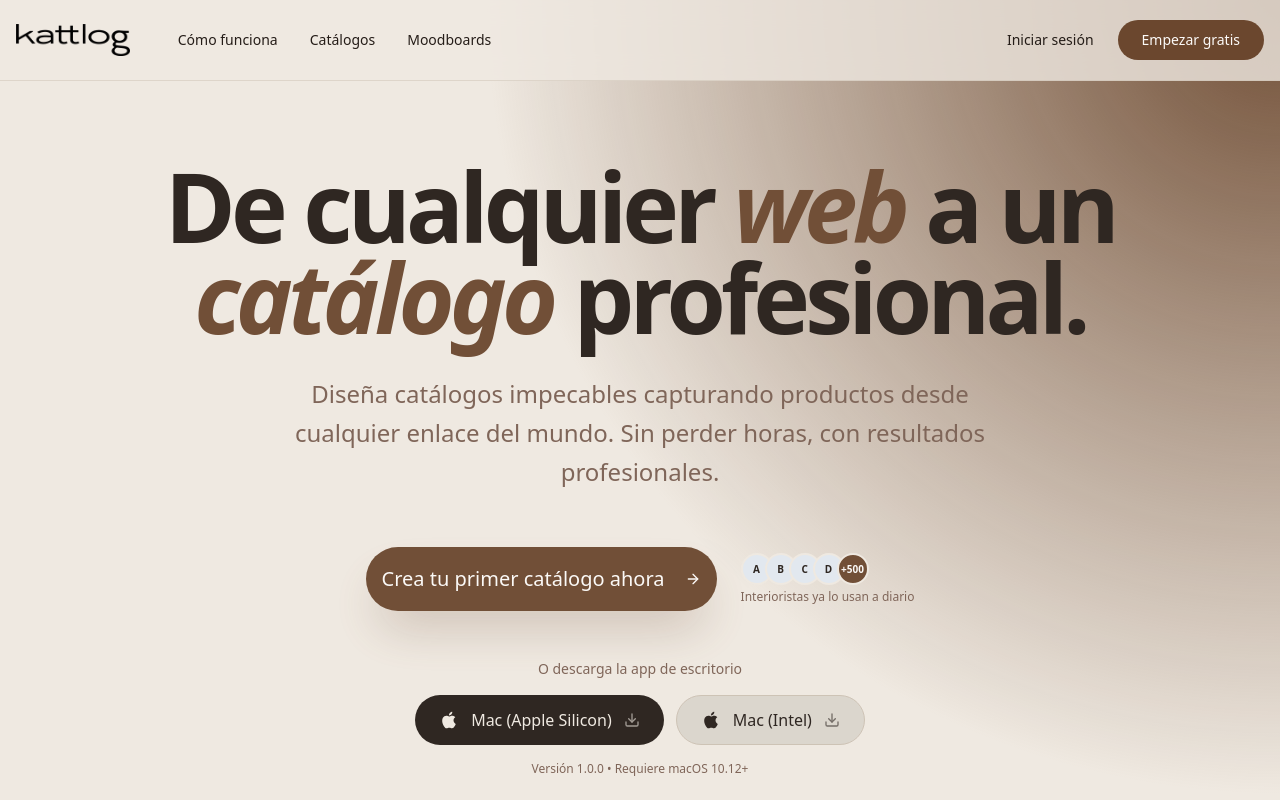
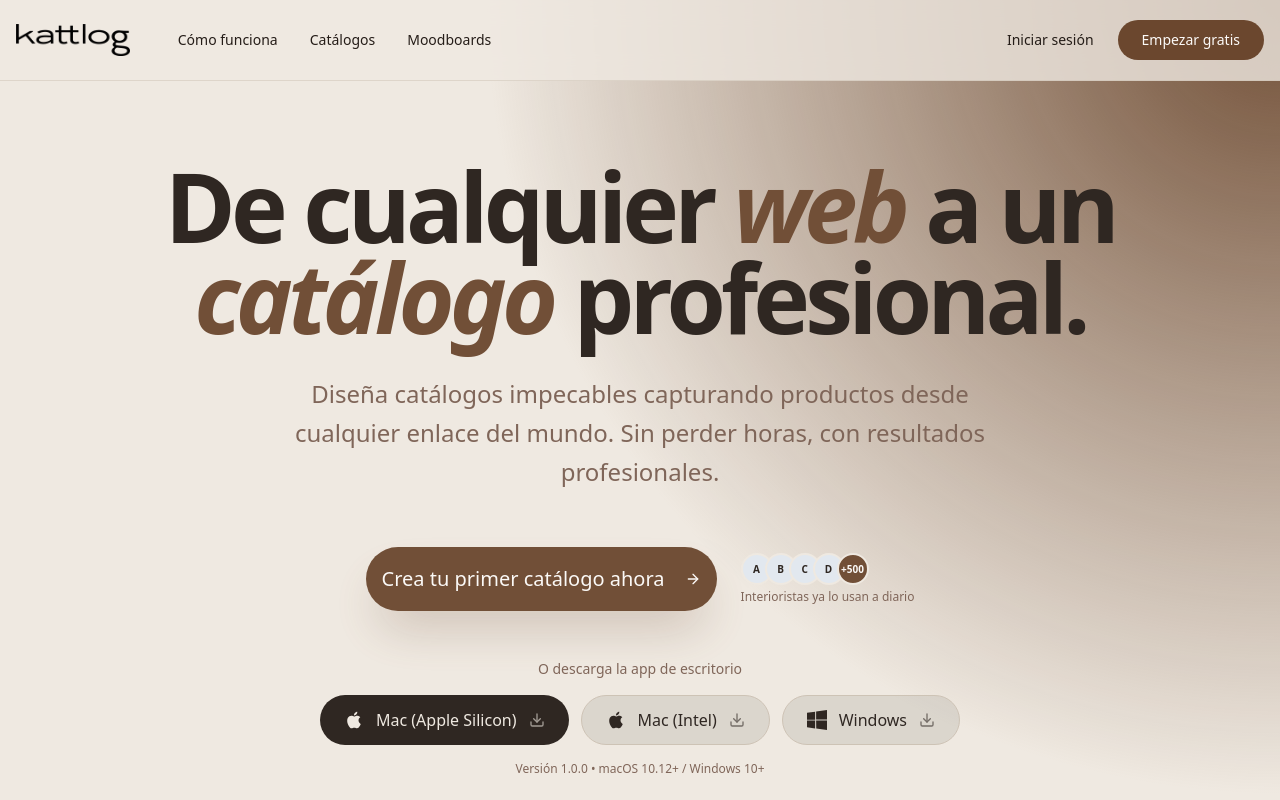
Before and after one commit to carlosmontojo/katalog, a Next.js app: page / in a window 1280 px wide. Shown: the top 800 px of the page. Built offline with nearby package versions, Linux system fonts and the light colour scheme.

Commit message:
Add Windows download button to landing page

```diff
--- a/src/app/page.tsx
+++ b/src/app/page.tsx
@@ -79,7 +79,7 @@ export default function LandingPage() {
             {/* Download App Section */}
             <div className="flex flex-col items-center gap-4 mb-24">
               <p className="text-sm text-muted-foreground font-medium">O descarga la app de escritorio</p>
-              <div className="flex flex-col sm:flex-row gap-3">
+              <div className="flex flex-col sm:flex-row gap-3 flex-wrap justify-center">
                 <a
                   href="https://github.com/carlosmontojo/katalog/releases/download/v1.0.0/Katalog-1.0.0-arm64.dmg"
                   className="flex items-center gap-3 px-6 py-3 bg-foreground text-background rounded-full hover:bg-foreground/90 transition-all hover:scale-105 group"
@@ -100,8 +100,18 @@ export default function LandingPage() {
                   <span className="font-medium">Mac (Intel)</span>
                   <Download className="w-4 h-4 opacity-60 group-hover:opacity-100" />
                 </a>
+                <a
+                  href="https://github.com/carlosmontojo/katalog/releases/download/v1.0.0/Katalog.Setup.1.0.0.exe"
+                  className="flex items-center gap-3 px-6 py-3 bg-foreground/10 text-foreground border border-border rounded-full hover:bg-foreground/20 transition-all hover:scale-105 group"
+                >
+                  <svg className="w-5 h-5" viewBox="0 0 24 24" fill="currentColor">
+                    <path d="M0 3.449L9.75 2.1v9.451H0m10.949-9.602L24 0v11.4H10.949M0 12.6h9.75v9.451L0 20.699M10.949 12.6H24V24l-12.9-1.801" />
+                  </svg>
+                  <span className="font-medium">Windows</span>
+                  <Download className="w-4 h-4 opacity-60 group-hover:opacity-100" />
+                </a>
               </div>
-              <p className="text-xs text-muted-foreground">Versión 1.0.0 • Requiere macOS 10.12+</p>
+              <p className="text-xs text-muted-foreground">Versión 1.0.0 • macOS 10.12+ / Windows 10+</p>
             </div>
 
             {/* Main Mockup */}
```
